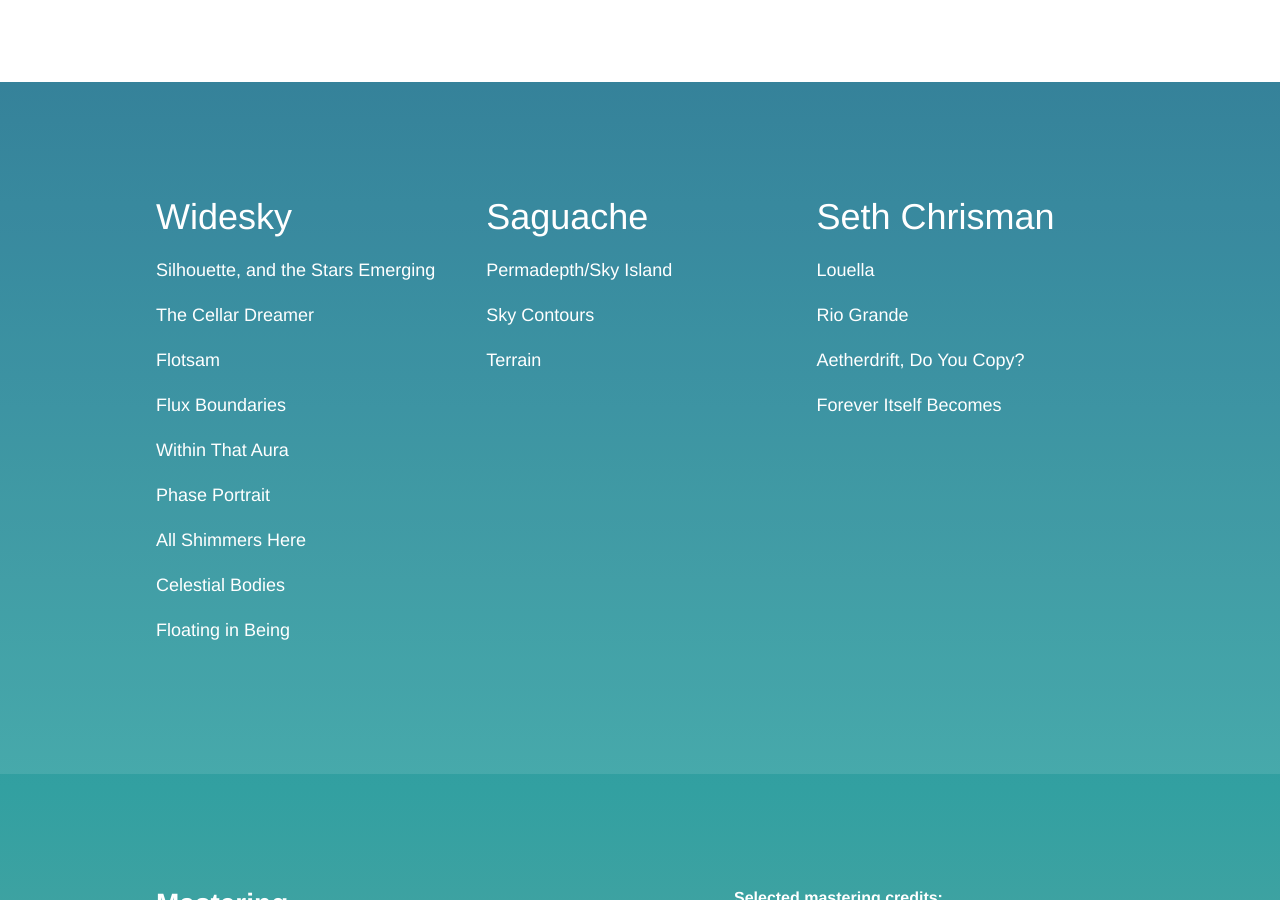
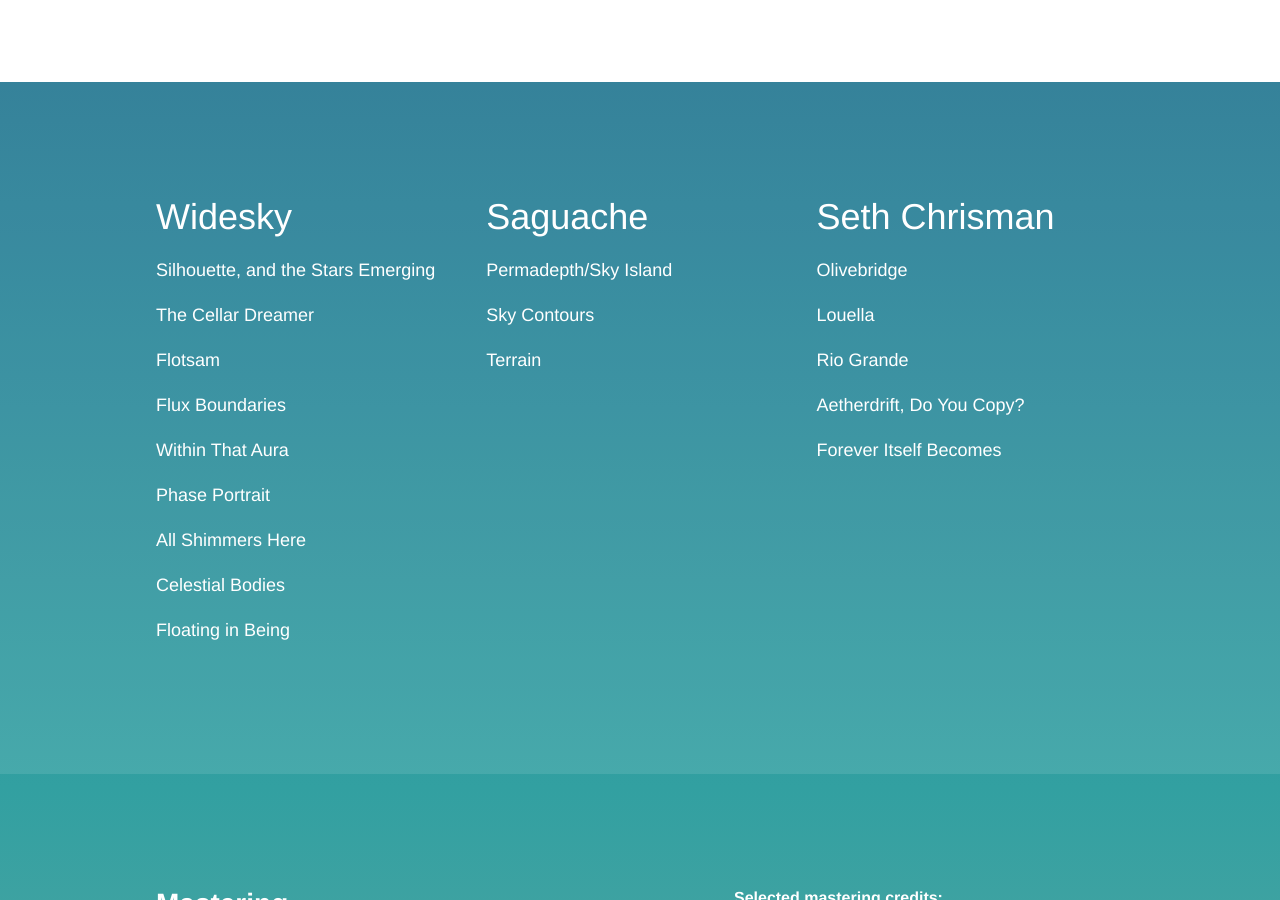
Before and after one commit to sethchrisman/sethchrisman.github.io, a Jekyll site: the page built from info/index.html, in a window 1280 px wide and 900 px high, scrolled down 1336 px. Built offline with Jekyll 4.4.1, drawn with Linux system fonts in a browser that asks for light colours.

Commit message:
Updated releases.yml

```diff
--- a/_data/releases.yml
+++ b/_data/releases.yml
@@ -58,6 +58,10 @@
 #####################################################
 
 - name: Seth Chrisman
+  title: Olivebridge
+  url: https://fullspectrumrecords.bandcamp.com/album/olivebridge
+
+- name: Seth Chrisman
   title: Louella
   url: http://fullspectrumrecords.bandcamp.com/album/louella
 
```
